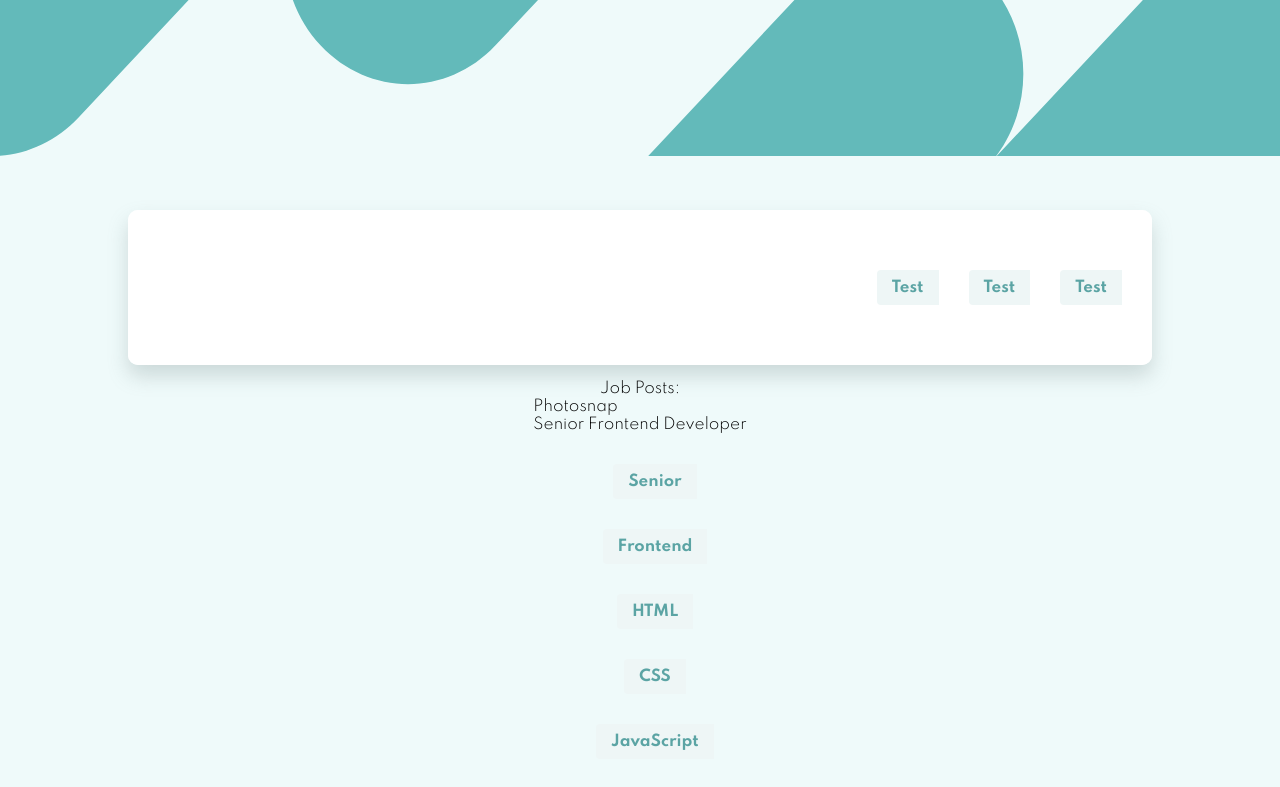
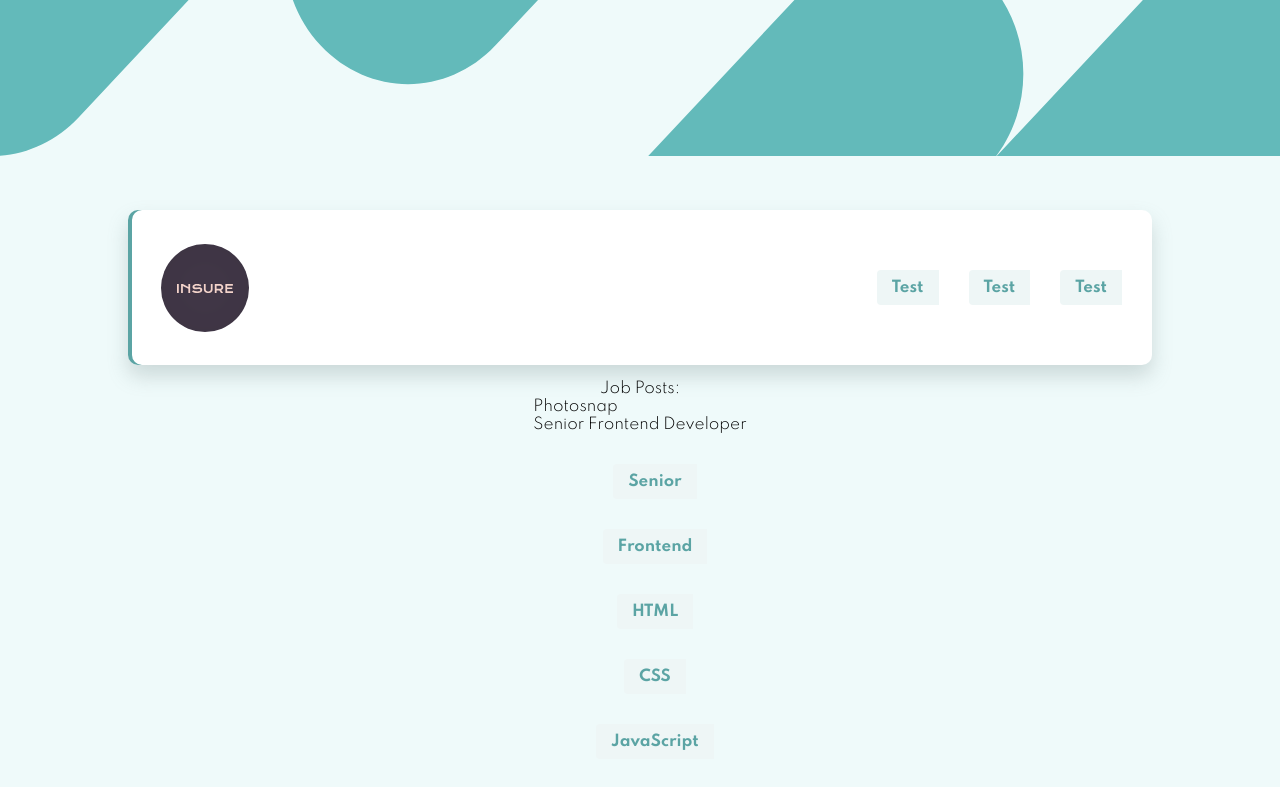
Before and after one commit to carloscasciano/static-jobs-listing, a React (Create React App) app: page / in a window 1280 px wide. Shown: the top 787 px of the page. Built offline with nearby package versions, Linux system fonts and the light colour scheme.

Commit message:
Add company logo styling

```diff
--- a/src/components/jobPost/JobPost.js
+++ b/src/components/jobPost/JobPost.js
@@ -7,6 +7,7 @@ import {
   JobPostContainer,
   CompanyContainer,
   TabletsContainer,
+  LogoContainer
 } from "./jobPostStyles";
 
 export default function JobPost({
@@ -18,12 +19,15 @@ export default function JobPost({
     <>
       <JobPostDashboardContainer>
         <JobPostContainer>
-          <CompanyContainer></CompanyContainer>
+          <CompanyContainer>
+            <LogoContainer >
+              <img src={"./images/insure.svg"} alt={"company"}/>
+            </LogoContainer>
+          </CompanyContainer>
           <TabletsContainer>
             <JobTablet name={"Test"}/>
             <JobTablet name={"Test"}/>
             <JobTablet name={"Test"}/>
-
           </TabletsContainer>
         </JobPostContainer>
         <p>Job Posts:</p>
--- a/src/components/jobPost/jobPostStyles.js
+++ b/src/components/jobPost/jobPostStyles.js
@@ -23,16 +23,27 @@ export const JobPostContainer = styled.div`
 export const CompanyContainer = styled.div`
   height: 155px;
   width: 50%;
-    background-color: white;
-    border-radius: 10px;
-`
+`;
 
 export const TabletsContainer = styled.div`
   display: flex;
   justify-content: flex-end;
   height: 155px;
   width: 50%;
-    background-color: white;
+  padding: 30px;
+`;
+
+export const LogoContainer = styled.div`
+  display: flex;
+  justify-content: center;
+  align-items: center;
+  height: 100%;
+  width: 30%;
   border-radius: 10px;
-    padding: 30px;
-`
+  -webkit-box-shadow: inset 4px 0px 0px 0px hsl(180, 29%, 50%);
+  -moz-box-shadow: inset 4px 0px 0px 0px hsl(180, 29%, 50%);
+  box-shadow: inset 4px 0px 0px 0px hsl(180, 29%, 50%);
+
+  svg {
+  }
+`;
```
Lines whose indentation alone changed are shown as unchanged.
